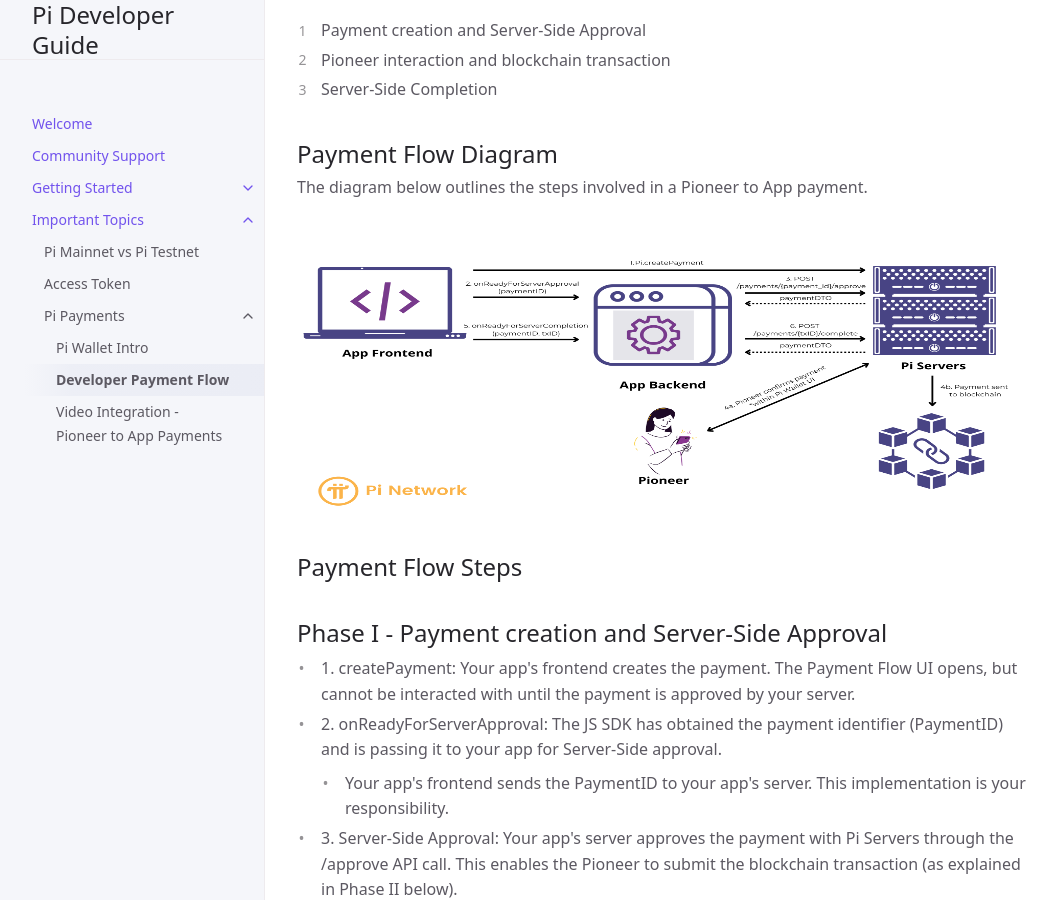
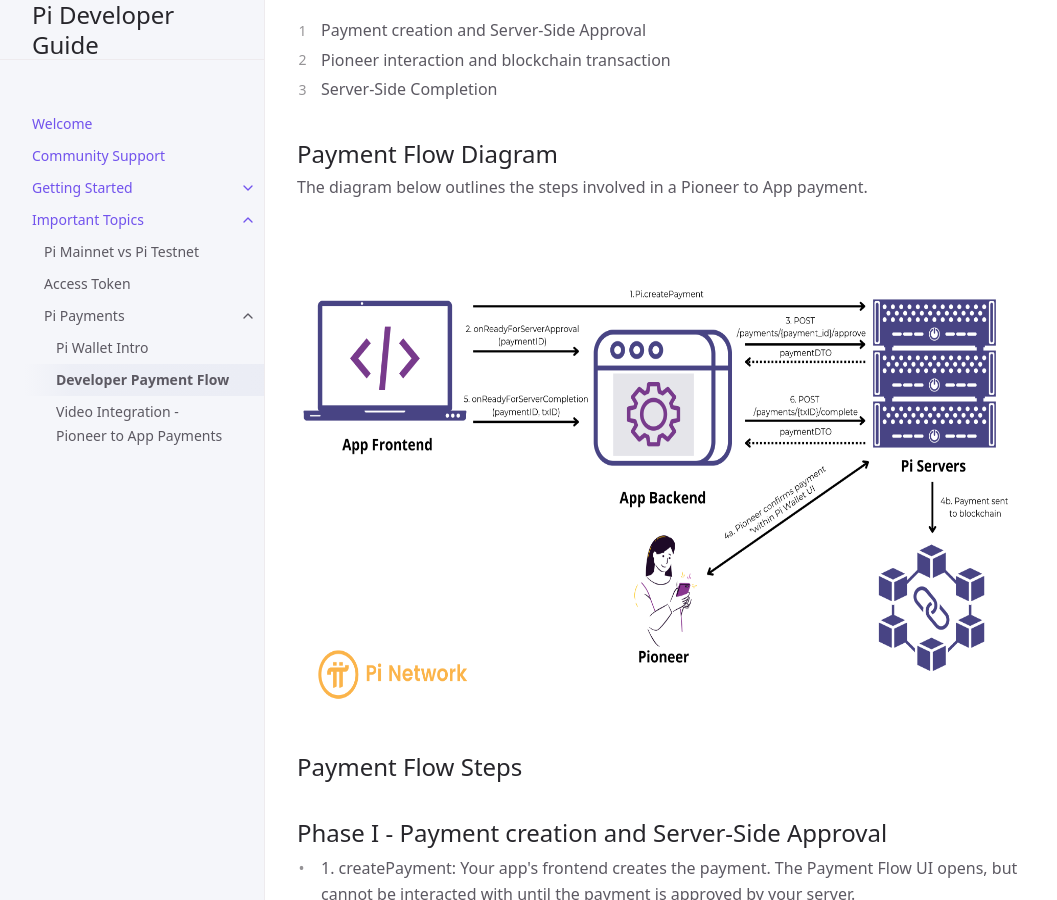
Before and after one commit to CryptoGing/Guide, a Jekyll site: the page built from docs/importantTopics/paymentFlow/piPaymentFlow.md, in a window 1280 px wide and 900 px high, scrolled down 822 px. Shown: the whole window, without its empty margins (107-1164 px from the left). Built offline with Jekyll 4.4.1, drawn with Linux system fonts in a browser that asks for light colours.

Commit message:
Adjust Image

```diff
--- a/docs/importantTopics/paymentFlow/piPaymentFlow.md
+++ b/docs/importantTopics/paymentFlow/piPaymentFlow.md
@@ -35,7 +35,7 @@
 ## Payment Flow Diagram
 The diagram below outlines the steps involved in a Pioneer to App payment.
 
-<img title="Developer Payment Flow Diagram" alt="Developer portal project page screenshot showing the sandbox URL" src="../../../../assets/images/transparentBackground_pi_payment_flow_diagram.png" style="width:850px;height:300px;">
+<img title="Developer Payment Flow Diagram" alt="Developer portal project page screenshot showing the sandbox URL" src="../../../../assets/images/transparentBackground_pi_payment_flow_diagram.png" style="width:900px;height:500px;">
 
 ## Payment Flow Steps
 
```
